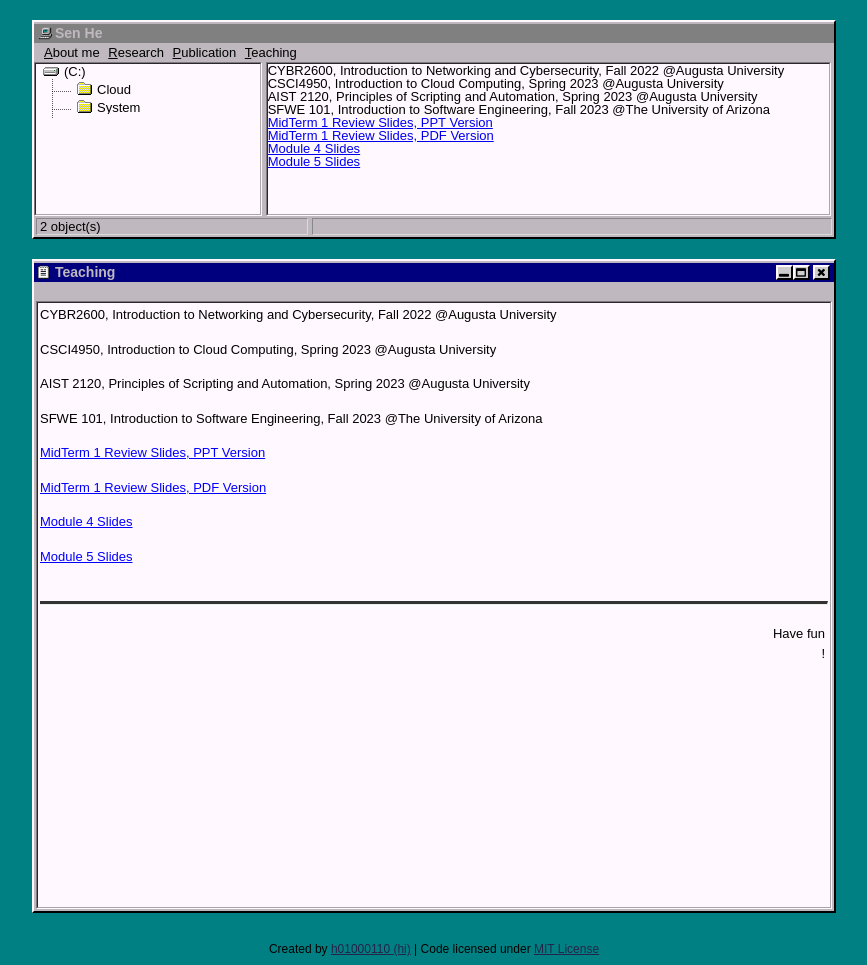
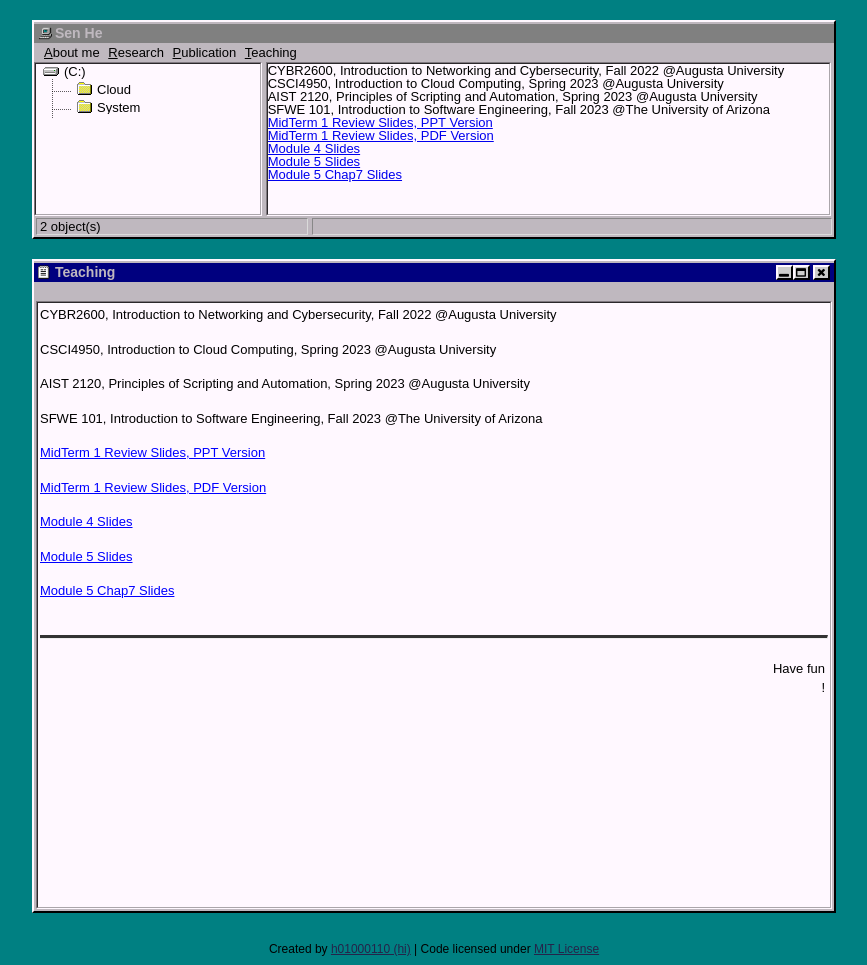
Before and after one commit to sen-he/sen-he.github.io, a Jekyll site: the page built from teaching/index.md, in a window 1280 px wide. Shown: the whole page, without its empty margins (206-1073 px from the left). Built offline with Jekyll 4.4.1, drawn with Linux system fonts in a browser that asks for light colours.

Commit message:
Update index.md

```diff
--- a/teaching/index.md
+++ b/teaching/index.md
@@ -18,3 +18,5 @@
   [Module 4 Slides](https://github.com/sen-he/sen-he.github.io/blob/master/teaching/Module%204%20-%20Software%20Implementation%20In%20Class%20Activities.pptx)
 
   [Module 5 Slides](https://github.com/sen-he/sen-he.github.io/blob/master/teaching/Module%205%20-%20Basic%20Python%20Execution%20Control%20Constructs%20In%20Class%20Activities.pptx)
+
+  [Module 5 Chap7 Slides](https://github.com/sen-he/sen-he.github.io/blob/master/teaching/Module%205%20-%20Chapter%207.pptx)
```
